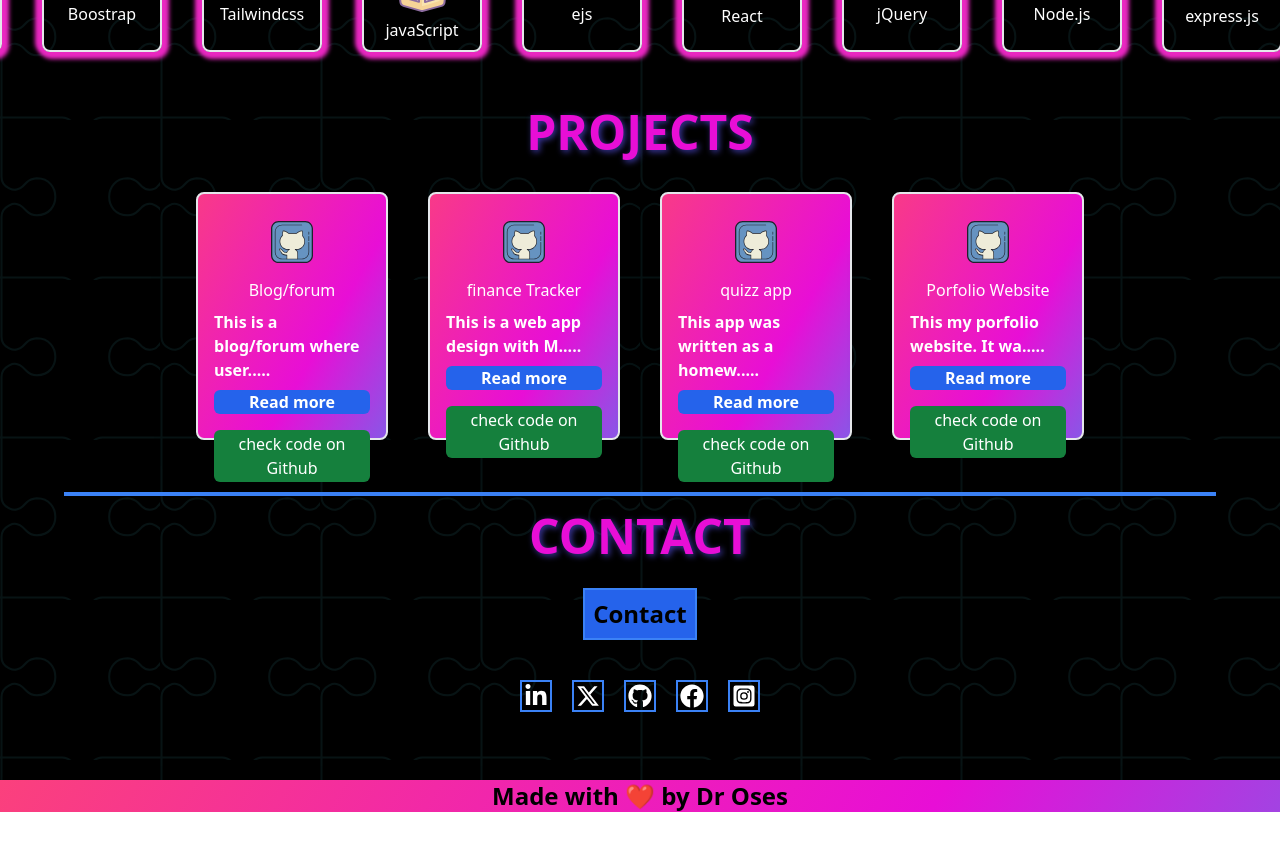
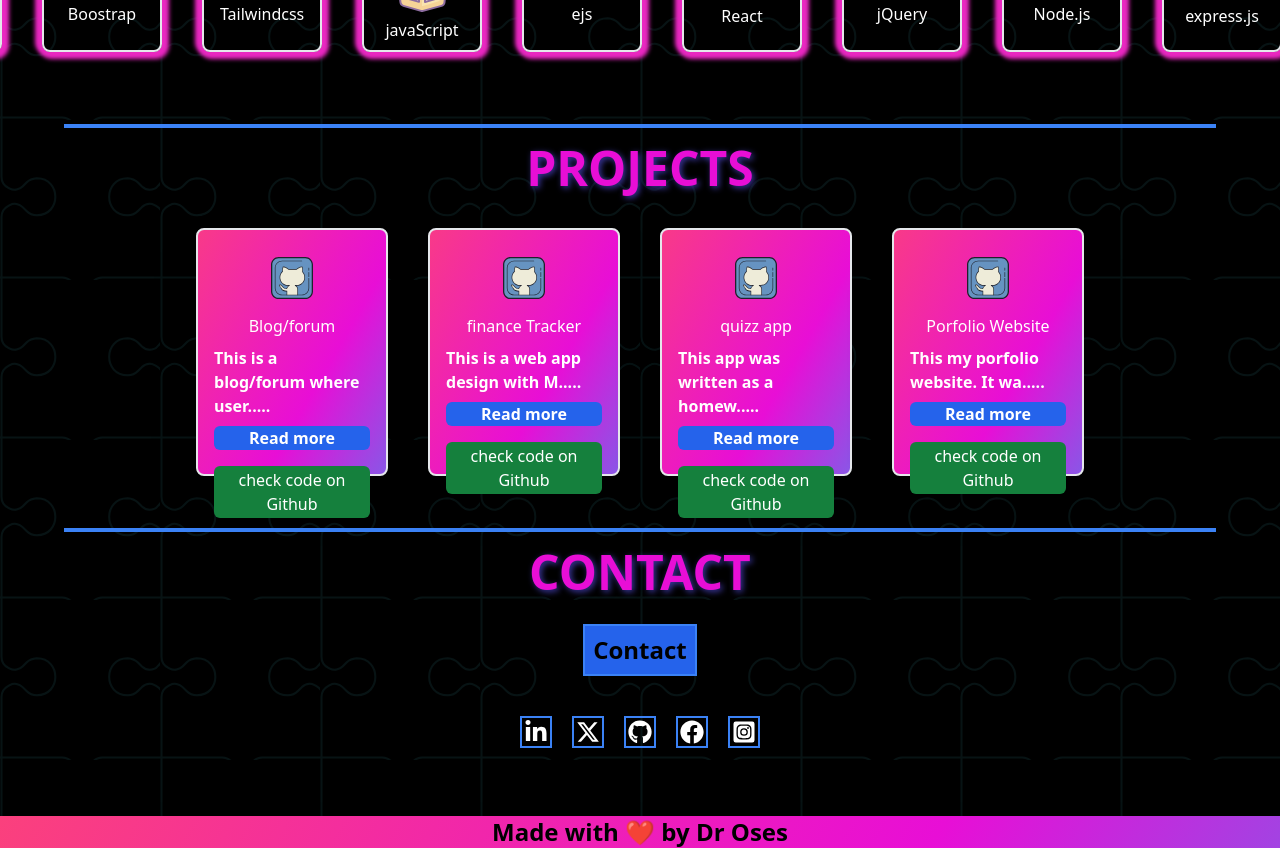
Before and after one commit to Osesoguogho/My-porfolio, a React (Vite) app: page / in a window 1280 px wide. Shown: the part 1960-2808 px from the top of the page. Before the commit the page ends 2772 px from the top, so only its background shows below. Built offline with nearby package versions, Linux system fonts and the light colour scheme.

Commit message:
my-porfolio

```diff
--- a/src/App.jsx
+++ b/src/App.jsx
@@ -25,7 +25,7 @@ function App() {
     <Marquee>
     <Skills />
     </Marquee>
-
+    <hr className='w-[90%] h-[4px] border-blue-500 border-solid border-2 mt-8 mx-auto text-blue-500'/>
     <Projects />
     <hr className='w-[90%] h-[4px] border-blue-500 border-solid border-2 mt-8 mx-auto text-blue-500'/>
     <Contact />
```
